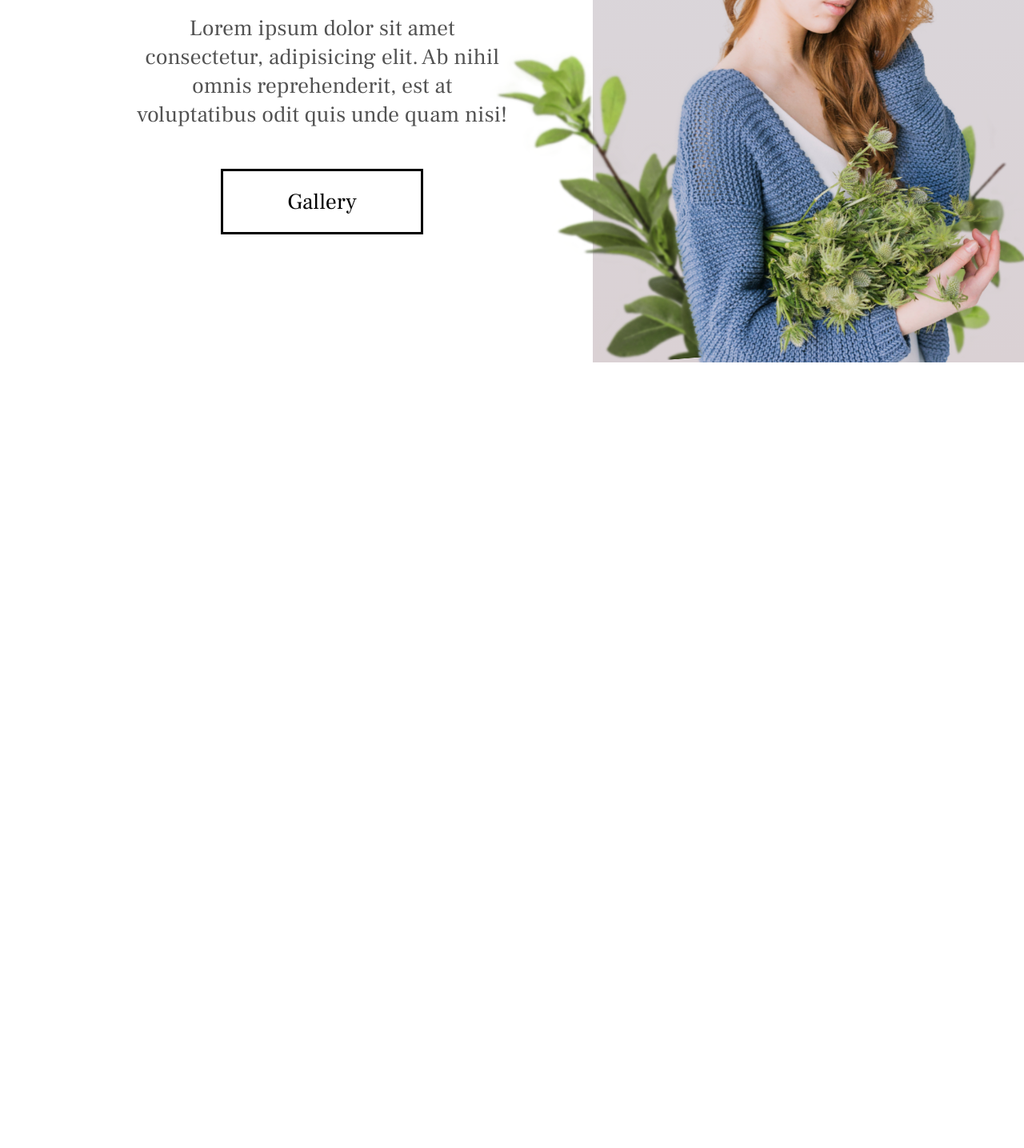
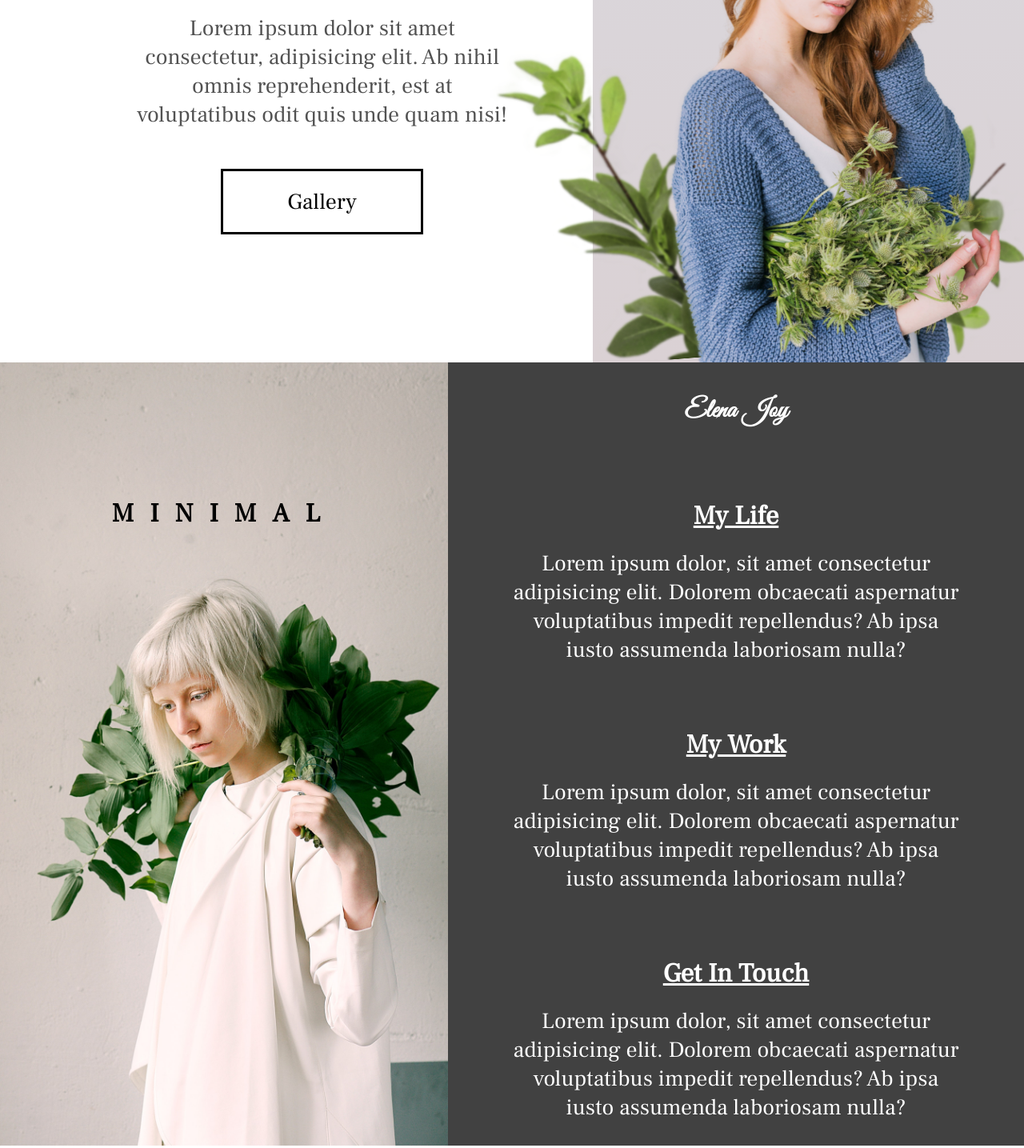
Before and after one commit to dilshod-musakhanov/Photographer-, a plain HTML site: page index.html in a window 1280 px wide. Shown: the part 347-1782 px from the top of the page at 80% size. Before the commit the page ends 800 px from the top, so only its background shows below. Drawn offline with Linux system fonts and the light colour scheme.

Commit message:
create about section

```diff
--- a/index.html
+++ b/index.html
@@ -50,6 +50,33 @@
                 <img src="/img/plant2.png" class="plant2 plant" alt="">
             </div>
         </section>
+        <section class="about">
+            <div class="about-image">
+                <h2>MINIMAL</h2>
+                <img src="/img/about-image.png" alt="portrait-picture">
+            </div>
+            <div class="about-text flex">
+                <h5>Elena Joy</h5>
+                <div class="about-life">
+                    <h2>My Life</h2>
+                    <p>Lorem ipsum dolor, sit amet consectetur adipisicing elit.
+                       Dolorem obcaecati aspernatur voluptatibus impedit repellendus?
+                       Ab ipsa iusto assumenda laboriosam nulla?</p>
+                </div>
+                <div class="about-work">
+                    <h2>My Work</h2>
+                    <p>Lorem ipsum dolor, sit amet consectetur adipisicing elit.
+                       Dolorem obcaecati aspernatur voluptatibus impedit repellendus?
+                       Ab ipsa iusto assumenda laboriosam nulla?</p>
+                </div>
+                <div class="about-contact">
+                    <h2>Get In Touch</h2>
+                    <p>Lorem ipsum dolor, sit amet consectetur adipisicing elit.
+                       Dolorem obcaecati aspernatur voluptatibus impedit repellendus?
+                       Ab ipsa iusto assumenda laboriosam nulla?</p>
+                </div>
+            </div>
+        </section>
     </main>
 </body>
 </html>
--- a/style.css
+++ b/style.css
@@ -53,9 +53,8 @@ h3 {
   font-size: var(--header3);
 }
 
-h4,
-h5 {
-  font-size: var (--header4);
+h4 {
+  font-size: var (--header1);
 }
 
 ul {
@@ -204,6 +203,54 @@ nav {
   display: none;
 }
 
+/*ABOUT SECTION*/
+
+.about {
+  min-height: 100vh;
+  display: flex;
+  flex-wrap: wrap;
+}
+
+.about-text {
+  flex: 2 1 40rem;
+  justify-content: space-around;
+  background: var(--background-color);
+  color: white;
+}
+
+.about-text div {
+  padding: 3rem 8rem;
+  text-align: center;
+}
+
+.about-text h5 {
+  padding: 4rem;
+  font-family: "Vibes-Reg";
+  font-size: var(--header1);
+}
+
+.about-text h2 {
+  padding: 2rem 0rem;
+  text-decoration: underline;
+}
+
+.about-image {
+  flex: 1 1 40rem;
+  position: relative;
+}
+.about-image h2 {
+  position: absolute;
+  top: 18%;
+  left: 50%;
+  transform: translate(-50%, -20%);
+  letter-spacing: 2rem;
+}
+.about-image img {
+  width: 100%;
+  height: 100%;
+  object-fit: cover;
+}
+
 /*MEDIA*/
 
 @media screen and (max-width: 842px) {
@@ -277,4 +324,8 @@ nav {
   .menu-check:checked ~ .burger span:nth-child(3) {
     transform: rotateZ(-45deg) translateY(-300%);
   }
+  /*ABOUT SECTION*/
+  .about-text div {
+    padding: 3rem 3rem;
+  }
 }
```
